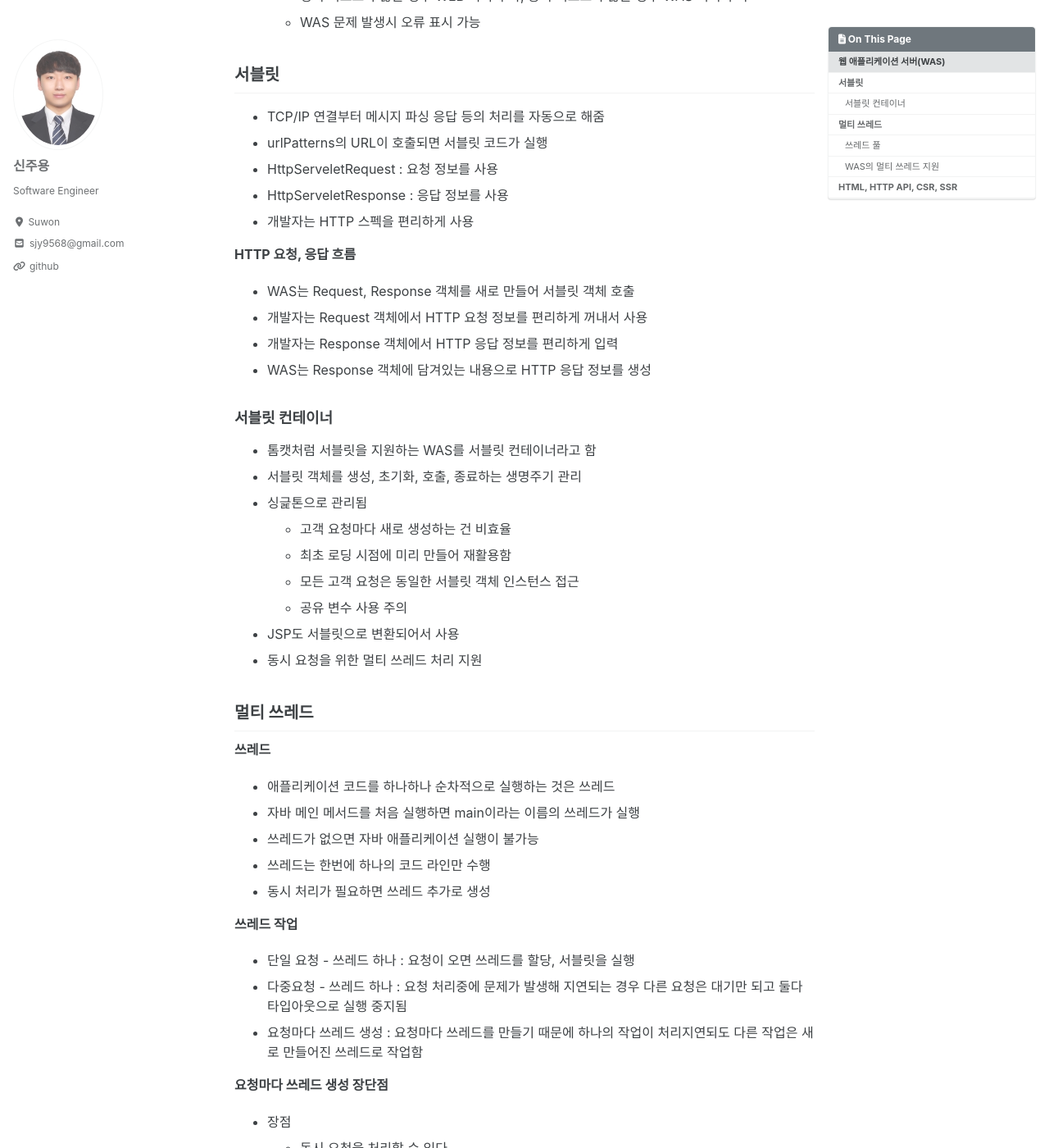
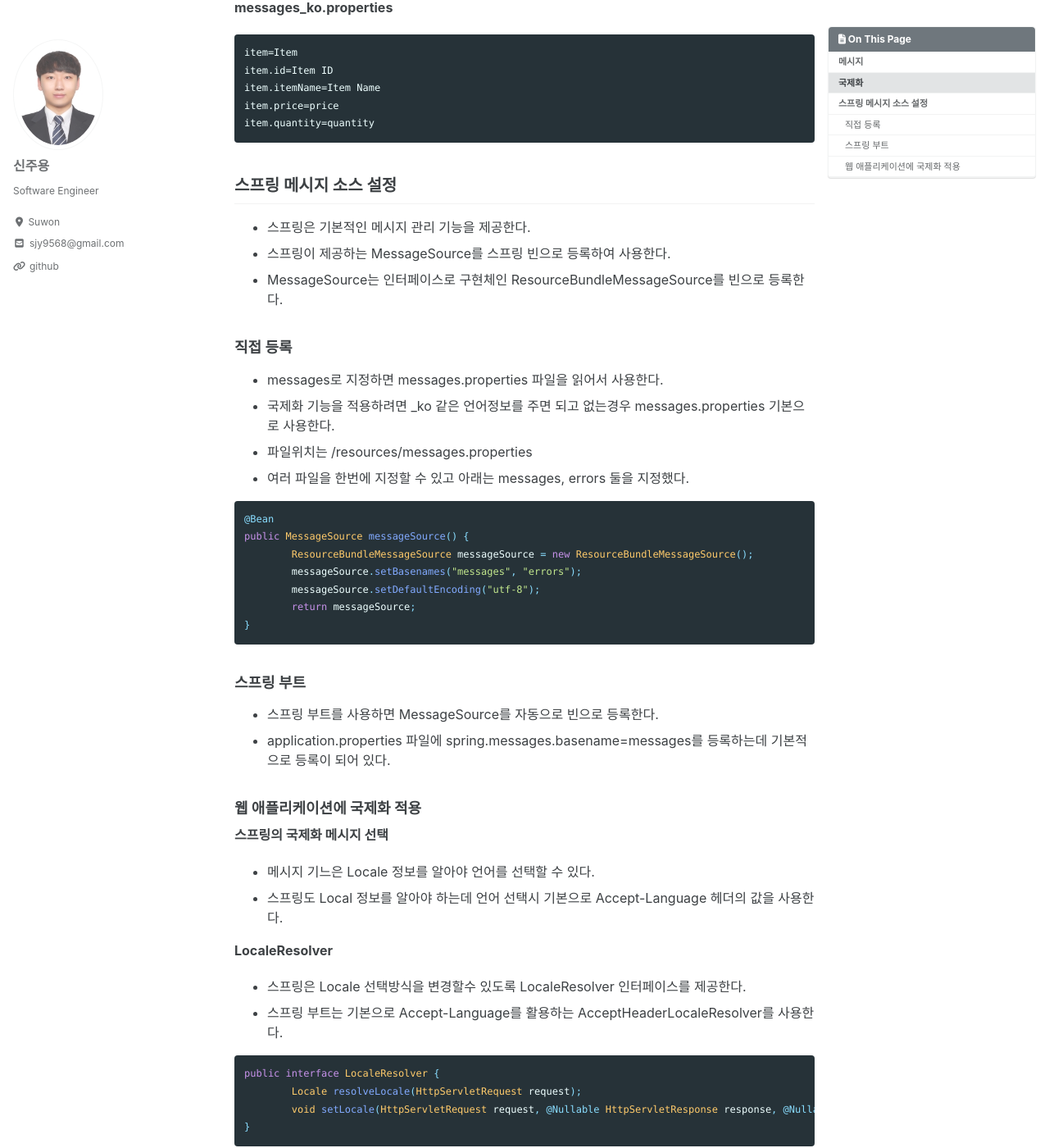
Before and after one commit to shinjooyoung/shinjooyoung.github.io, a Jekyll site: the page built from _posts/SpringMVC/2021-12-01-메시지, 국제화.md, in a window 1280 px wide and 1400 px high, scrolled down 980 px. Shown: the whole window at 82% size. Built offline with Jekyll 4.4.1, drawn with Linux system fonts in a browser that asks for light colours; cached includes are drawn as plain includes; nearby versions of some CDN libraries; comment, search, counter and statistics services are not loaded; some of the changed text lies outside the part shown.

Commit message:
스프링 정리

````diff
--- /dev/null
+++ b/_posts/SpringMVC/2021-12-01-Validation.md
@@ -0,0 +1,162 @@
+---
+title:  "웹 애플리케이션 이해"
+excerpt: "스프링 MVC 1편 김영한"
+categories:
+  - Education
+tag:
+  - Spring
+toc: true
+---
+
+## 웹 애플리케이션 서버(WAS)
+- HTTP 기반으로 동작
+- 웹 서버 기능 포함
+- 프로그램 코드를 실행해서 애플리케이션 로직 수행
+  * 동적 HTML, HTTP API(JSON)
+  * 서블릿, jsp, 스프링, MVC
+- EX) 톰캣(Tomcat) Jetty, Undertow
+
+
+**웹 서버, 웹 애플리케이션 차이**
+- 웹 서버는 정적, WAS는 애플리케이션 로직
+- 웹 애플리케이션 서버도 웹서버 기능을 제공
+- 웹 서버도 프로그램을 실행하는 기능을 포함하기도 함
+- 자바는 서블릿 컨테이너 기능을 제공하면 WAS
+  * 서블릿 없이 자바 코드를 실행하는 서버 프레임워크도 있음
+- WAS는 애플리케이션 코드를 실행하는데 더 특화 됨
+
+**웹 시스템 구성**
+- WAS, DB 만으로 시스템 구성 가능
+- WAS는 정적 리소스, 애플리케이션 로직 모두 제공 가능
+- WAS가 너무 많은 역활을 담당, 서버 과부화 우려
+- 가장 비싼 애플리케이션 로직이 정적 리소스 때문에 수행이 어려울 수 있음
+- WAS 장애시 오류 화면도 노출 불가능
+- WEB WAS, DB로 구성하여 중요한 애플리케이션 역활은 WAS에서 담당하게 할 수 있음
+  * 효율적으로 리소스가관리된다
+  * 정적 리소스가 많은 경우 WEB 서버 추가, 동적 리소스가 많은 경우 WAS 서버 추가
+  * WAS 문제 발생시 오류 표시 가능
+
+
+## 서블릿
+- TCP/IP 연결부터 메시지 파싱 응답 등의 처리를 자동으로 해줌
+- urlPatterns의 URL이 호출되면 서블릿 코드가 실행
+- HttpServeletRequest : 요청 정보를 사용
+- HttpServeletResponse : 응답 정보를 사용
+- 개발자는 HTTP 스펙을 편리하게 사용
+
+**HTTP 요청, 응답 흐름**
+- WAS는 Request, Response 객체를 새로 만들어 서블릿 객체 호출
+- 개발자는 Request 객체에서 HTTP 요청 정보를 편리하게 꺼내서 사용
+- 개발자는 Response 객체에서 HTTP 응답 정보를 편리하게 입력
+- WAS는 Response 객체에 담겨있는 내용으로 HTTP 응답 정보를 생성
+
+### 서블릿 컨테이너
+- 톰캣처럼 서블릿을 지원하는 WAS를 서블릿 컨테이너라고 함
+- 서블릿 객체를 생성, 초기화, 호출, 종료하는 생명주기 관리
+- 싱긅톤으로 관리됨
+  * 고객 요청마다 새로 생성하는 건 비효율
+  * 최초 로딩 시점에 미리 만들어 재활용함
+  * 모든 고객 요청은 동일한 서블릿 객체 인스턴스 접근
+  * 공유 변수 사용 주의
+- JSP도 서블릿으로 변환되어서 사용
+- 동시 요청을 위한 멀티 쓰레드 처리 지원
+
+## 멀티 쓰레드
+
+**쓰레드**
+- 애플리케이션 코드를 하나하나 순차적으로 실행하는 것은 쓰레드
+- 자바 메인 메서드를 처음 실행하면 main이라는 이름의 쓰레드가 실행
+- 쓰레드가 없으면 자바 애플리케이션 실행이 불가능
+- 쓰레드는 한번에 하나의 코드 라인만 수행
+- 동시 처리가 필요하면 쓰레드 추가로 생성
+
+**쓰레드 작업**
+- 단일 요청 - 쓰레드 하나 : 요청이 오면 쓰레드를 할당, 서블릿을 실행
+- 다중요청 - 쓰레드 하나 : 요청 처리중에 문제가 발생해 지연되는 경우 다른 요청은 대기만 되고 둘다 타입아웃으로 실행 중지됨
+- 요청마다 쓰레드 생성 : 요청마다 쓰레드를 만들기 때문에 하나의 작업이 처리지연되도 다른 작업은 새로 만들어진 쓰레드로 작업함
+
+
+**요청마다 쓰레드 생성 장단점**
+- 장점
+  * 동시 요청을 처리할 수 있다.
+  * 리소스가 허용될 때까지 처리가능
+  * 하나의 쓰레드가 지연되도 나머지는 정상 동작
+- 단점
+  * 쓰레드 생성 비용은 매우 비쌈, 요청마다 생성하면 응답 속도가 느려짐
+  * 쓰레드는 컨테긋트 스위칭 비용이 발생함, 쓰레드 전환시 발생하는 비용
+  * 쓰레드 생성에 제한이 없어 요청이 너무 많이 오면 CPU, 메모리 임계점을 넘어서 서버가 죽을 수 있다.
+
+### 쓰레드 풀
+- 필요한 쓰레드를 보관하고 관리함
+- 생성가능한 쓰레드의 최대치를 관리함, 톰캣은 최대 200 기본 설정(변경 가능)
+- 요청이 오면 쓰레드 풀에 미리 생성된 쓰레드를 사용하고 완료시 반납
+- 쓰레드 풀에 쓰레드가 없는 경우 요청이 오면 대기하거나 거절함
+  * 대기 갯수를 설정할 수 있음
+- 쓰레드가 미리 생성되어 있으므로, 생성하고 종룟하는 비용이 절약되고 응답이 빠름
+- 생성 가능한 최대치가 있으므로 많은 요청이 와도 기존 요청은 안전하게 처리 할 수 있음
+
+**실무 팁**
+- WAS의 주요 튜닝 포인트는 최대 쓰레드 수이다.
+- 최대 쓰레드를 너무 낮게 설정하면 서버 리소스는 여유롭지만, 클라이언트는 금방 응답 지연됨
+- 최대 쓰레드를 너무 높히면 동시 요청이 많을 경우 CPU, 메모리 리소스 임계점 초과로 서버 다운
+- 장애가 발생하면 클라우드면 일단 서버를 늘리고 이후 튜닝, 클라우드가 아니면 바로 튜닝함
+
+**쓰레드 풀의 적정 숫자**
+- 애플리케이션 로직의 복잡도, CPU, 메모리, IO 리소스 상황에 따라 모두 다름
+- 최대한 실제 서비스와 유사하게 성능 테스트를 시도해서 적정한 숫자를 찾아가야 함
+- 성능 테스트 툴 : 아파치 ab, 제이미터, nGrinder
+
+### WAS의 멀티 쓰레드 지원
+- 멀티 쓰레드에 대한 부분은 WAS가 처리
+- 개발자가 멀티 쓰레드 관련 코드를 신경쓰지 않아도 됨
+- 개발자는 마치 싱글 쓰레드 프로그래밍을 하듯이 편리하게 소스 코드를 개발
+- 멀티 쓰레드 환경이므로 싱글톤 객체(서블릿, 스프링 빈)는 주의해서 사용
+
+
+## HTML, HTTP API, CSR, SSR
+
+**정적 리소스**
+- 고정된 HTML 파일, CSS JS, 이미지, 영상 등을 제공
+- 주로 웹 브라우저
+
+**HTML 페이지**
+- 동적으로 필요한 HTML 파일을 생성해서 전달
+- 웹 브라우저 : HTML 해석
+
+**HTTP API**
+- HTML이 아니라 데이터를 전달
+- 주로 JSON 형식 사용
+- 다양한 시스템에서 호출
+- 데이터만 주고 받고 화면이 필요하면 클라이언트가 별도 처리
+- 앱, 웹 클라이언트(자바스크립트 AJAX, React, Vue.js 등..), 서버 to 서버(주문서버 > 결제서버, 기업간 데이터)
+
+
+**서버 사이드 랜더링(SSR)**
+- 서버 사이드에서 랜더링 한다, HTML 최종 결과를 서버에서 만들어서 웹 브라우저에 전달
+- 주로 정적인 화면에 사용
+- 관련기술 : JSP, 타임리프 -> 백엔드 개발자
+
+**클라이언트 사이드 랜더링(CSR)**
+- HTML 결과를 자바스크립트를 사용해 웹 브라우저에서 동적으로 생성해서 사용
+- 주로 동적인 화면에 사용, 웹 환경을 마치 앱 처럼 필요한 부분부분 변경할수 있음
+- 구글지도, Gmail, 구글 캘린더
+- 관련기술 : React, Vue.js -> 웹 프론트엔드 개발자
+- 순서
+  1. HTML을 서버에 요청함, 서버는 빈 내용의 HTML과 애플리케이션을 구동하는 자바스크립트 링크를 반환
+  1. 자바스크립트를 서버에 요청함, 요청하는 자바스크립트에는 클라이언트 로직과 HTML 랜더링 방식등의 정보가 들어있음, 서버가 응답함
+  1. HTTP API 데이터 요청, JSON을 통해 데이터를 응답함, 2번에서 있는 로직과 HTML 랜더링 방식과 함께 화면에 표시함
+
+>참고
+>- REact, Vue.js를 CSR+SSR 동시에 지원하는 웹 프레임워크도 있음
+>- SSR을 사용하더라도, 자바스크립트를 사용해서 일부 화면을 동적으로 구성할 수 있다.
+
+
+**백엔드 개발자 입장에서 UI 기술**
+- 백엔드 : 서버 사이드 렌더링 기술
+  * JSP(거의 사장됨), 타임리프
+  * 화면이 정적이고, 복잡하지 않을 때 사용
+  * 백엔드 개발자는 학습 필수
+- 웹 프론트엔드 : 클라이언트 사이드 렌더링 기술
+  * React, Vue.js
+  * 복잡하고 동적인 UI 사용
+  * 웹 프론트엔드 개발자의 전문 분야
--- a/_posts/SpringMVC/2021-12-01-메시지, 국제화.md
+++ b/_posts/SpringMVC/2021-12-01-메시지, 국제화.md
@@ -1,6 +1,6 @@
 ---
-title:  "웹 애플리케이션 이해"
-excerpt: "스프링 MVC 1편 김영한"
+title:  "메시지, 국제화"
+excerpt: "스프링 MVC 2편 김영한"
 categories:
   - Education
 tag:
@@ -8,155 +8,89 @@ tag:
 toc: true
 ---
 
-## 웹 애플리케이션 서버(WAS)
-- HTTP 기반으로 동작
-- 웹 서버 기능 포함
-- 프로그램 코드를 실행해서 애플리케이션 로직 수행
-  * 동적 HTML, HTTP API(JSON)
-  * 서블릿, jsp, 스프링, MVC
-- EX) 톰캣(Tomcat) Jetty, Undertow
+## 메시지
+화면에서 보이는 문구 및 다양한 메시지를 한 곳에서 관리하도록 하는 기능을 말한다.
+
+**사용방법**
+- messages.properteis라는 메시지 관리용 파일을 만들고 각 HTML들은 해당 데이터를 key 값으로 불러서 사용한다.
+
+```
+item=상품
+item.id=상품 ID
+item.itemName=상품명
+item.price=가격
+item.quantity=수량
+```
+
+```HTML
+<label for="itemName" th:text="#{item.itemName}"></label>
+```
+
+## 국제화
+- 메시지에서 사용하는 파일을 각 나라별로 별도로 관리하는 서비스를 국제화 할 수 있다.
+- 영어를 사용하면 _en, 한국어를 사용하면  ko를 사용하게 개발하면 된다.
+- 한국어를 접근할지 영어를 접근할지 인식 방법은 HTTP accept-language 헤더 값을 사용하거나 직접 언어를 선택하도록하고, 쿠기등을 사용해서 처리한다.
 
 
-**웹 서버, 웹 애플리케이션 차이**
-- 웹 서버는 정적, WAS는 애플리케이션 로직
-- 웹 애플리케이션 서버도 웹서버 기능을 제공
-- 웹 서버도 프로그램을 실행하는 기능을 포함하기도 함
-- 자바는 서블릿 컨테이너 기능을 제공하면 WAS
-  * 서블릿 없이 자바 코드를 실행하는 서버 프레임워크도 있음
-- WAS는 애플리케이션 코드를 실행하는데 더 특화 됨
+**messages_en.properties**
 
-**웹 시스템 구성**
-- WAS, DB 만으로 시스템 구성 가능
-- WAS는 정적 리소스, 애플리케이션 로직 모두 제공 가능
-- WAS가 너무 많은 역활을 담당, 서버 과부화 우려
-- 가장 비싼 애플리케이션 로직이 정적 리소스 때문에 수행이 어려울 수 있음
-- WAS 장애시 오류 화면도 노출 불가능
-- WEB WAS, DB로 구성하여 중요한 애플리케이션 역활은 WAS에서 담당하게 할 수 있음
-  * 효율적으로 리소스가관리된다
-  * 정적 리소스가 많은 경우 WEB 서버 추가, 동적 리소스가 많은 경우 WAS 서버 추가
-  * WAS 문제 발생시 오류 표시 가능
+```
+item=상품
+item.id=상품 ID
+item.itemName=상품명
+item.price=가격
+item.quantity=수량
+```
 
 
-## 서블릿
-- TCP/IP 연결부터 메시지 파싱 응답 등의 처리를 자동으로 해줌
-- urlPatterns의 URL이 호출되면 서블릿 코드가 실행
-- HttpServeletRequest : 요청 정보를 사용
-- HttpServeletResponse : 응답 정보를 사용
-- 개발자는 HTTP 스펙을 편리하게 사용
+**messages_ko.properties**
 
-**HTTP 요청, 응답 흐름**
-- WAS는 Request, Response 객체를 새로 만들어 서블릿 객체 호출
-- 개발자는 Request 객체에서 HTTP 요청 정보를 편리하게 꺼내서 사용
-- 개발자는 Response 객체에서 HTTP 응답 정보를 편리하게 입력
-- WAS는 Response 객체에 담겨있는 내용으로 HTTP 응답 정보를 생성
+```
+item=Item
+item.id=Item ID
+item.itemName=Item Name
+item.price=price
+item.quantity=quantity
+```
 
-### 서블릿 컨테이너
-- 톰캣처럼 서블릿을 지원하는 WAS를 서블릿 컨테이너라고 함
-- 서블릿 객체를 생성, 초기화, 호출, 종료하는 생명주기 관리
-- 싱긅톤으로 관리됨
-  * 고객 요청마다 새로 생성하는 건 비효율
-  * 최초 로딩 시점에 미리 만들어 재활용함
-  * 모든 고객 요청은 동일한 서블릿 객체 인스턴스 접근
-  * 공유 변수 사용 주의
-- JSP도 서블릿으로 변환되어서 사용
-- 동시 요청을 위한 멀티 쓰레드 처리 지원
+## 스프링 메시지 소스 설정
+- 스프링은 기본적인 메시지 관리 기능을 제공한다.
+- 스프링이 제공하는 MessageSource를 스프링 빈으로 등록하여 사용한다.
+- MessageSource는 인터페이스로 구현체인 ResourceBundleMessageSource를 빈으로 등록한다.
 
-## 멀티 쓰레드
+### 직접 등록
+- messages로 지정하면 messages.properties 파일을 읽어서 사용한다.
+- 국제화 기능을 적용하려면 _ko 같은 언어정보를 주면 되고 없는경우 messages.properties 기본으로 사용한다.
+- 파일위치는 /resources/messages.properties
+- 여러 파일을 한번에 지정할 수 있고 아래는 messages, errors 둘을 지정했다.
 
-**쓰레드**
-- 애플리케이션 코드를 하나하나 순차적으로 실행하는 것은 쓰레드
-- 자바 메인 메서드를 처음 실행하면 main이라는 이름의 쓰레드가 실행
-- 쓰레드가 없으면 자바 애플리케이션 실행이 불가능
-- 쓰레드는 한번에 하나의 코드 라인만 수행
-- 동시 처리가 필요하면 쓰레드 추가로 생성
+```java
+@Bean
+public MessageSource messageSource() {
+	ResourceBundleMessageSource messageSource = new ResourceBundleMessageSource();
+	messageSource.setBasenames("messages", "errors");
+	messageSource.setDefaultEncoding("utf-8");
+	return messageSource;
+}
+```
 
-**쓰레드 작업**
-- 단일 요청 - 쓰레드 하나 : 요청이 오면 쓰레드를 할당, 서블릿을 실행
-- 다중요청 - 쓰레드 하나 : 요청 처리중에 문제가 발생해 지연되는 경우 다른 요청은 대기만 되고 둘다 타입아웃으로 실행 중지됨
-- 요청마다 쓰레드 생성 : 요청마다 쓰레드를 만들기 때문에 하나의 작업이 처리지연되도 다른 작업은 새로 만들어진 쓰레드로 작업함
+### 스프링 부트
+- 스프링 부트를 사용하면 MessageSource를 자동으로 빈으로 등록한다.
+- application.properties 파일에 spring.messages.basename=messages를 등록하는데 기본적으로 등록이 되어 있다.
 
+### 웹 애플리케이션에 국제화 적용
 
-**요청마다 쓰레드 생성 장단점**
-- 장점
-  * 동시 요청을 처리할 수 있다.
-  * 리소스가 허용될 때까지 처리가능
-  * 하나의 쓰레드가 지연되도 나머지는 정상 동작
-- 단점
-  * 쓰레드 생성 비용은 매우 비쌈, 요청마다 생성하면 응답 속도가 느려짐
-  * 쓰레드는 컨테긋트 스위칭 비용이 발생함, 쓰레드 전환시 발생하는 비용
-  * 쓰레드 생성에 제한이 없어 요청이 너무 많이 오면 CPU, 메모리 임계점을 넘어서 서버가 죽을 수 있다.
+**스프링의 국제화 메시지 선택**
+- 메시지 기느은 Locale 정보를 알아야 언어를 선택할 수 있다.
+- 스프링도 Local 정보를 알아야 하는데 언어 선택시 기본으로 Accept-Language 헤더의 값을 사용한다.
 
-### 쓰레드 풀
-- 필요한 쓰레드를 보관하고 관리함
-- 생성가능한 쓰레드의 최대치를 관리함, 톰캣은 최대 200 기본 설정(변경 가능)
-- 요청이 오면 쓰레드 풀에 미리 생성된 쓰레드를 사용하고 완료시 반납
-- 쓰레드 풀에 쓰레드가 없는 경우 요청이 오면 대기하거나 거절함
-  * 대기 갯수를 설정할 수 있음
-- 쓰레드가 미리 생성되어 있으므로, 생성하고 종룟하는 비용이 절약되고 응답이 빠름
-- 생성 가능한 최대치가 있으므로 많은 요청이 와도 기존 요청은 안전하게 처리 할 수 있음
+**LocaleResolver**
+- 스프링은 Locale 선택방식을 변경할수 있도록 LocaleResolver 인터페이스를 제공한다.
+- 스프링 부트는 기본으로 Accept-Language를 활용하는 AcceptHeaderLocaleResolver를 사용한다.
 
-**실무 팁**
-- WAS의 주요 튜닝 포인트는 최대 쓰레드 수이다.
-- 최대 쓰레드를 너무 낮게 설정하면 서버 리소스는 여유롭지만, 클라이언트는 금방 응답 지연됨
-- 최대 쓰레드를 너무 높히면 동시 요청이 많을 경우 CPU, 메모리 리소스 임계점 초과로 서버 다운
-- 장애가 발생하면 클라우드면 일단 서버를 늘리고 이후 튜닝, 클라우드가 아니면 바로 튜닝함
-
-**쓰레드 풀의 적정 숫자**
-- 애플리케이션 로직의 복잡도, CPU, 메모리, IO 리소스 상황에 따라 모두 다름
-- 최대한 실제 서비스와 유사하게 성능 테스트를 시도해서 적정한 숫자를 찾아가야 함
-- 성능 테스트 툴 : 아파치 ab, 제이미터, nGrinder
-
-### WAS의 멀티 쓰레드 지원
-- 멀티 쓰레드에 대한 부분은 WAS가 처리
-- 개발자가 멀티 쓰레드 관련 코드를 신경쓰지 않아도 됨
-- 개발자는 마치 싱글 쓰레드 프로그래밍을 하듯이 편리하게 소스 코드를 개발
-- 멀티 쓰레드 환경이므로 싱글톤 객체(서블릿, 스프링 빈)는 주의해서 사용
-
-
-## HTML, HTTP API, CSR, SSR
-
-**정적 리소스**
-- 고정된 HTML 파일, CSS JS, 이미지, 영상 등을 제공
-- 주로 웹 브라우저
-
-**HTML 페이지**
-- 동적으로 필요한 HTML 파일을 생성해서 전달
-- 웹 브라우저 : HTML 해석
-
-**HTTP API**
-- HTML이 아니라 데이터를 전달
-- 주로 JSON 형식 사용
-- 다양한 시스템에서 호출
-- 데이터만 주고 받고 화면이 필요하면 클라이언트가 별도 처리
-- 앱, 웹 클라이언트(자바스크립트 AJAX, React, Vue.js 등..), 서버 to 서버(주문서버 > 결제서버, 기업간 데이터)
-
-
-**서버 사이드 랜더링(SSR)**
-- 서버 사이드에서 랜더링 한다, HTML 최종 결과를 서버에서 만들어서 웹 브라우저에 전달
-- 주로 정적인 화면에 사용
-- 관련기술 : JSP, 타임리프 -> 백엔드 개발자
-
-**클라이언트 사이드 랜더링(CSR)**
-- HTML 결과를 자바스크립트를 사용해 웹 브라우저에서 동적으로 생성해서 사용
-- 주로 동적인 화면에 사용, 웹 환경을 마치 앱 처럼 필요한 부분부분 변경할수 있음
-- 구글지도, Gmail, 구글 캘린더
-- 관련기술 : React, Vue.js -> 웹 프론트엔드 개발자
-- 순서
-  1. HTML을 서버에 요청함, 서버는 빈 내용의 HTML과 애플리케이션을 구동하는 자바스크립트 링크를 반환
-  1. 자바스크립트를 서버에 요청함, 요청하는 자바스크립트에는 클라이언트 로직과 HTML 랜더링 방식등의 정보가 들어있음, 서버가 응답함
-  1. HTTP API 데이터 요청, JSON을 통해 데이터를 응답함, 2번에서 있는 로직과 HTML 랜더링 방식과 함께 화면에 표시함
-
->참고
->- REact, Vue.js를 CSR+SSR 동시에 지원하는 웹 프레임워크도 있음
->- SSR을 사용하더라도, 자바스크립트를 사용해서 일부 화면을 동적으로 구성할 수 있다.
-
-
-**백엔드 개발자 입장에서 UI 기술**
-- 백엔드 : 서버 사이드 렌더링 기술
-  * JSP(거의 사장됨), 타임리프
-  * 화면이 정적이고, 복잡하지 않을 때 사용
-  * 백엔드 개발자는 학습 필수
-- 웹 프론트엔드 : 클라이언트 사이드 렌더링 기술
-  * React, Vue.js
-  * 복잡하고 동적인 UI 사용
-  * 웹 프론트엔드 개발자의 전문 분야
+``` java
+public interface LocaleResolver {
+	Locale resolveLocale(HttpServletRequest request);
+	void setLocale(HttpServletRequest request, @Nullable HttpServletResponse response, @Nullable Locale locale);
+}
+```
````
